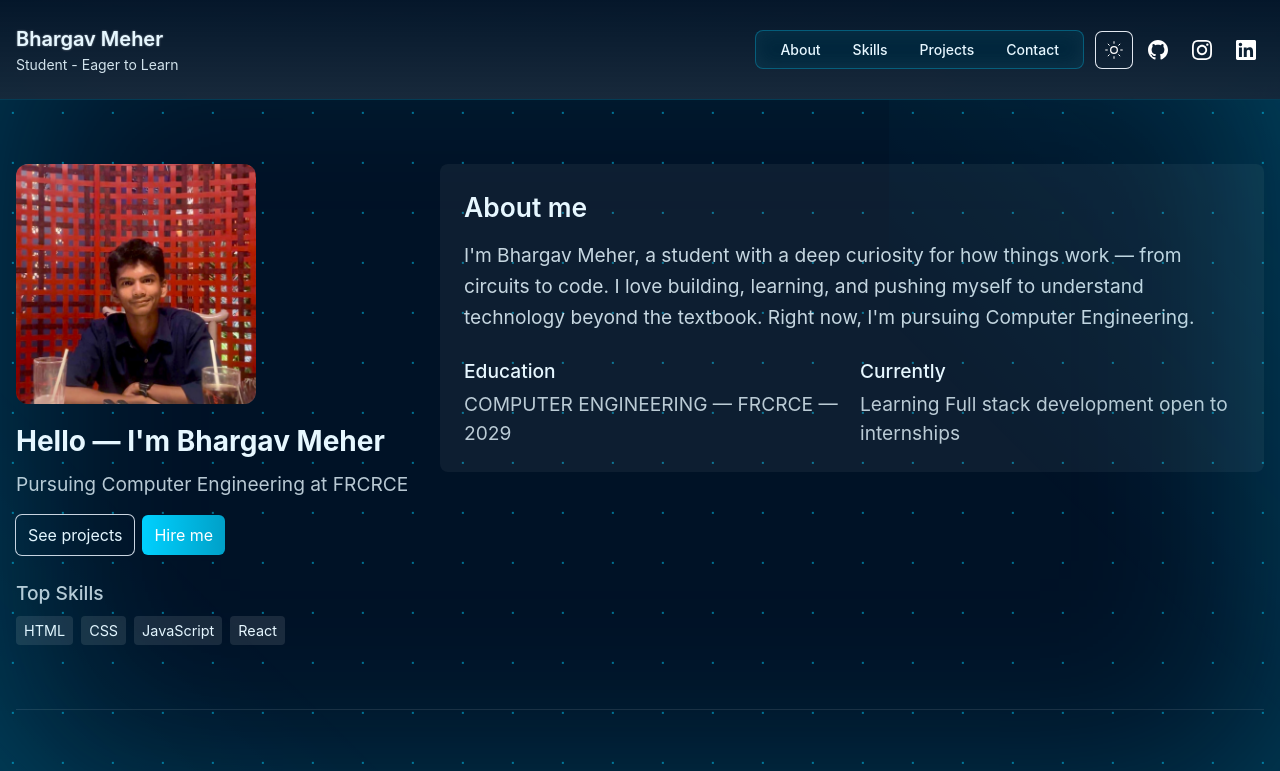
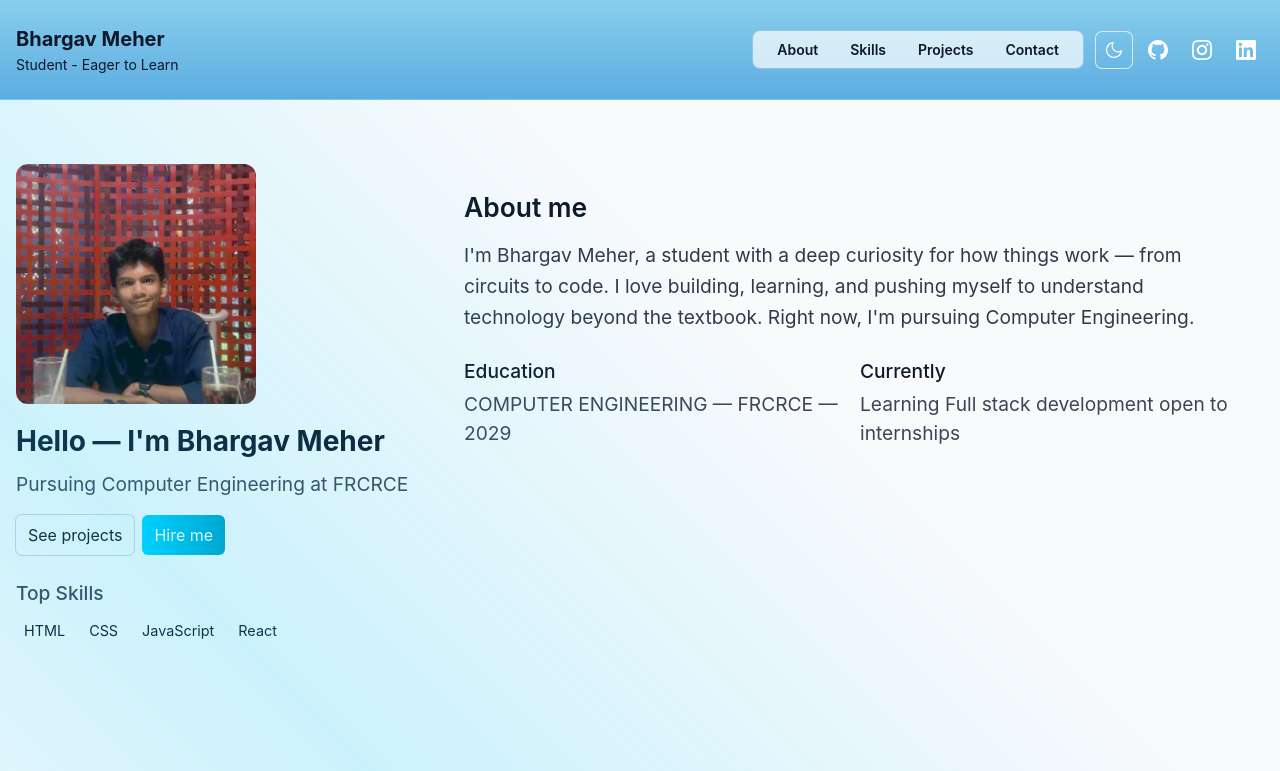
Before and after one commit to bhargav-meher/bhargavmeher, a plain HTML site: page index.html in a window 1280 px wide. Shown: the top 771 px of the page. Drawn offline with nearby package versions, Linux system fonts and the light colour scheme.

Commit message:
Add files via upload

```diff
--- a/index.html
+++ b/index.html
@@ -42,7 +42,6 @@
     .dark-theme{ --bg: #001226; --text: #e6f7ff; }
     .btn-accent{ background: linear-gradient(90deg, rgba(0,209,255,1) 0%, rgba(0,160,200,1) 100%); }
 
-    /* Light mode header */
     header {
       background: linear-gradient(180deg, rgba(255, 255, 255, 0.99) 0%, rgba(248, 250, 252, 0.98) 100%) !important;
       border-bottom: 1px solid rgba(0, 209, 255, 0.2) !important;
@@ -58,7 +57,6 @@
       color: #0f172a !important;
     }
 
-    /* Dark mode header */
     .dark-theme ~ header,
     .dark-theme header {
       background: linear-gradient(180deg, rgba(0, 18, 38, 0.98) 0%, rgba(0, 18, 38, 0.9) 100%) !important;
@@ -75,26 +73,21 @@
     }
 
     @keyframes wavePulse {
-      0% {
+      0%, 100% {
         transform: scale(1);
-        opacity: 0.7;
+        opacity: 0.9;
+      }
+      25% {
+        transform: scale(1.2);
+        opacity: 0.6;
       }
       50% {
-        transform: scale(1.3);
-        opacity: 0.3;
+        transform: scale(1.5);
+        opacity: 0.4;
       }
-      100% {
-        transform: scale(1);
-        opacity: 0.7;
-      }
-    }
-
-    @keyframes rotateBg {
-      0% {
-        background-position: 0 0;
-      }
-      100% {
-        background-position: 40px 40px;
+      75% {
+        transform: scale(1.2);
+        opacity: 0.6;
       }
     }
 
@@ -103,48 +96,19 @@
         background-position: -1000px 0;
         opacity: 0.3;
       }
+      25% {
+        opacity: 0.5;
+      }
       50% {
-        opacity: 0.6;
+        opacity: 0.7;
+      }
+      75% {
+        opacity: 0.5;
       }
       100% {
         background-position: 1000px 0;
         opacity: 0.3;
       }
-    }
-
-    @keyframes floatDots {
-      0%, 100% {
-        transform: translateY(0px);
-        opacity: 0.3;
-      }
-      50% {
-        transform: translateY(-30px);
-        opacity: 0.8;
-      }
-    }
-
-    #app::before {
-      content: '';
-      position: fixed;
-      top: 0;
-      left: 0;
-      width: 100%;
-      height: 100%;
-      background:
-        radial-gradient(circle, rgba(0, 209, 255, 0.5) 1.5px, transparent 1.5px);
-      background-size: 50px 50px;
-      background-repeat: repeat;
-      animation: rotateBg 3s linear infinite;
-      pointer-events: none;
-      z-index: 0;
-      box-shadow: inset 0 0 200px rgba(0, 209, 255, 0.25);
-    }
-
-    /* Light mode dots - more visible */
-    .light-mode #app::before {
-      background:
-        radial-gradient(circle, rgba(0, 150, 200, 0.7) 2px, transparent 2px);
-      box-shadow: inset 0 0 200px rgba(0, 150, 200, 0.3);
     }
 
     #app::after {
@@ -154,9 +118,9 @@
       left: 0;
       width: 100%;
       height: 100%;
-      background: linear-gradient(45deg, transparent 30%, rgba(0, 209, 255, 0.25) 50%, transparent 70%);
+      background: linear-gradient(45deg, transparent 30%, rgba(0, 209, 255, 0.4) 50%, transparent 70%);
       background-size: 200% 200%;
-      animation: shimmer 7s ease-in-out infinite;
+      animation: shimmer 5s ease-in-out infinite;
       pointer-events: none;
       z-index: 0;
     }
@@ -166,14 +130,14 @@
       position: fixed;
       top: 15%;
       left: 10%;
-      width: 200px;
-      height: 200px;
-      background: radial-gradient(circle, rgba(0, 209, 255, 0.5) 0%, rgba(0, 209, 255, 0.2) 50%, transparent 70%);
+      width: 300px;
+      height: 300px;
+      background: radial-gradient(circle, rgba(0, 209, 255, 0.8) 0%, rgba(0, 209, 255, 0.3) 50%, transparent 70%);
       border-radius: 50%;
-      animation: wavePulse 4s ease-in-out infinite;
+      animation: wavePulse 3s ease-in-out infinite;
       pointer-events: none;
       z-index: 0;
-      box-shadow: 0 0 60px rgba(0, 209, 255, 0.3);
+      box-shadow: 0 0 100px rgba(0, 209, 255, 0.6);
     }
 
     body::after {
@@ -181,14 +145,14 @@
       position: fixed;
       bottom: 15%;
       right: 10%;
-      width: 250px;
-      height: 250px;
-      background: radial-gradient(circle, rgba(255, 127, 80, 0.4) 0%, rgba(255, 127, 80, 0.15) 50%, transparent 70%);
+      width: 350px;
+      height: 350px;
+      background: radial-gradient(circle, rgba(255, 127, 80, 0.7) 0%, rgba(255, 127, 80, 0.2) 50%, transparent 70%);
       border-radius: 50%;
-      animation: wavePulse 5s ease-in-out infinite 1s;
+      animation: wavePulse 3.5s ease-in-out infinite 1s;
       pointer-events: none;
       z-index: 0;
-      box-shadow: 0 0 80px rgba(255, 127, 80, 0.2);
+      box-shadow: 0 0 120px rgba(255, 127, 80, 0.5);
     }
 
     #app {
@@ -197,9 +161,9 @@
     }
 
     header {
-      background: linear-gradient(180deg, rgba(0, 18, 38, 0.95) 0%, rgba(0, 18, 38, 0.85) 100%) !important;
+      background: linear-gradient(180deg, #87ceeb 0%, #5dade2 100%) !important;
       backdrop-filter: blur(10px);
-      border-bottom: 1px solid rgba(0, 209, 255, 0.2);
+      border-bottom: 2px solid rgba(0, 209, 255, 0.5);
     }
 
     header.dark-theme {
@@ -256,43 +220,43 @@
     }
 
     section.visible {
-      animation: fadeInUp 0.8s cubic-bezier(0.34, 1.56, 0.64, 1) forwards !important;
+      animation: fadeInUp 0.6s cubic-bezier(0.34, 1.56, 0.64, 1) forwards !important;
     }
 
     section#about .col-span-1.visible {
-      animation: slideInLeft 0.8s cubic-bezier(0.34, 1.56, 0.64, 1) forwards !important;
+      animation: slideInLeft 0.6s cubic-bezier(0.34, 1.56, 0.64, 1) forwards !important;
     }
 
     section#about .col-span-2.visible {
-      animation: slideInRight 0.8s cubic-bezier(0.34, 1.56, 0.64, 1) forwards !important;
+      animation: slideInRight 0.6s cubic-bezier(0.34, 1.56, 0.64, 1) forwards !important;
     }
 
     .skill-tag {
-      animation: fadeInUp 0.6s cubic-bezier(0.34, 1.56, 0.64, 1) backwards;
+      animation: fadeInUp 0.5s cubic-bezier(0.34, 1.56, 0.64, 1) backwards;
     }
 
-    .skill-tag:nth-child(1) { animation-delay: 0.4s; }
-    .skill-tag:nth-child(2) { animation-delay: 0.45s; }
-    .skill-tag:nth-child(3) { animation-delay: 0.5s; }
-    .skill-tag:nth-child(4) { animation-delay: 0.55s; }
-    .skill-tag:nth-child(5) { animation-delay: 0.6s; }
-    .skill-tag:nth-child(6) { animation-delay: 0.65s; }
-    .skill-tag:nth-child(7) { animation-delay: 0.7s; }
+    .skill-tag:nth-child(1) { animation-delay: 0.2s; }
+    .skill-tag:nth-child(2) { animation-delay: 0.25s; }
+    .skill-tag:nth-child(3) { animation-delay: 0.3s; }
+    .skill-tag:nth-child(4) { animation-delay: 0.35s; }
+    .skill-tag:nth-child(5) { animation-delay: 0.4s; }
+    .skill-tag:nth-child(6) { animation-delay: 0.45s; }
+    .skill-tag:nth-child(7) { animation-delay: 0.5s; }
 
     .project-card {
-      animation: fadeInUp 0.7s cubic-bezier(0.34, 1.56, 0.64, 1) backwards;
+      animation: fadeInUp 0.5s cubic-bezier(0.34, 1.56, 0.64, 1) backwards;
     }
 
-    .project-card:nth-child(1) { animation-delay: 0.35s; }
+    .project-card:nth-child(1) { animation-delay: 0.2s; }
 
     h2 {
-      animation: slideInLeft 0.7s cubic-bezier(0.34, 1.56, 0.64, 1) backwards;
+      animation: slideInLeft 0.5s cubic-bezier(0.34, 1.56, 0.64, 1) backwards;
     }
 
-    section#about h2 { animation-delay: 0.15s; }
-    section#skills h2 { animation-delay: 0.25s; }
-    section#projects h2 { animation-delay: 0.35s; }
-    section#contact h2 { animation-delay: 0.45s; }
+    section#about h2 { animation-delay: 0.05s; }
+    section#skills h2 { animation-delay: 0.1s; }
+    section#projects h2 { animation-delay: 0.15s; }
+    section#contact h2 { animation-delay: 0.2s; }
   </style>
 </head>
 
@@ -322,21 +286,21 @@
     });
   </script>
 
-      <div id="app" class="min-h-screen light-mode" style="background-color:var(--bg); color:var(--text); transition:background-color .25s, color .25s;">
-  <header style="width: 100vw; position: fixed; top: 0; left: 0; z-index: 50; background: linear-gradient(180deg, rgba(255, 255, 255, 0.99) 0%, rgba(248, 250, 252, 0.98) 100%); border-bottom: 2px solid rgba(0, 209, 255, 0.3); padding: 1.5rem 1rem; display: flex; align-items: center; justify-content: space-between;" id="header">
+  <div id="app" class="min-h-screen light-mode" style="background-color:var(--bg); color:var(--text); transition:background-color .25s, color .25s;">
+    <header style="width: 100vw; position: fixed; top: 0; left: 0; z-index: 50; background: linear-gradient(180deg, #87ceeb 0%, #5dade2 100%); border-bottom: 2px solid rgba(0, 209, 255, 0.5); padding: 1.5rem 1rem; display: flex; align-items: center; justify-content: space-between;" id="header">
       <div style="display: flex; align-items: center; gap: 1rem;">
         <div>
-          <h1 style="font-size: 1.25rem; font-weight: 600; margin: 0; color: #fff; text-shadow: 0 0 2px rgba(255,255,255,0.5);">Bhargav Meher</h1>
-          <p style="font-size: 0.875rem; opacity: 0.9; margin: 0; color: #fff;">Student - Eager to Learn</p>
+          <h1 style="font-size: 1.25rem; font-weight: 700; margin: 0; color: #001a33;">Bhargav Meher</h1>
+          <p style="font-size: 0.875rem; margin: 0; color: #003d66;">Student - Eager to Learn</p>
         </div>
       </div>
 
       <div style="display: flex; align-items: center; gap: 0.75rem;">
-        <nav style="display: flex; align-items: center; gap: 0.5rem; background: rgba(255, 255, 255, 0.4); border-radius: 0.5rem; padding: 0.25rem 0.75rem; backdrop-filter: blur(10px); border: 1px solid rgba(0, 209, 255, 0.2);">
-          <a href="#about" class="nav-link" style="padding: 0.25rem 0.75rem; border-radius: 0.25rem; font-size: 0.875rem; text-decoration: none; color: #fff; font-weight: 500;">About</a>
-          <a href="#skills" class="nav-link" style="padding: 0.25rem 0.75rem; border-radius: 0.25rem; font-size: 0.875rem; text-decoration: none; color: #fff; font-weight: 500;">Skills</a>
-          <a href="#projects" class="nav-link" style="padding: 0.25rem 0.75rem; border-radius: 0.25rem; font-size: 0.875rem; text-decoration: none; color: #fff; font-weight: 500;">Projects</a>
-          <a href="#contact" class="nav-link" style="padding: 0.25rem 0.75rem; border-radius: 0.25rem; font-size: 0.875rem; text-decoration: none; color: #fff; font-weight: 500;">Contact</a>
+        <nav style="display: flex; align-items: center; gap: 0.5rem; background: rgba(255, 255, 255, 0.7); border-radius: 0.5rem; padding: 0.25rem 0.75rem; border: 1px solid rgba(0, 100, 200, 0.3);">
+          <a href="#about" class="nav-link" style="padding: 0.25rem 0.75rem; border-radius: 0.25rem; font-size: 0.875rem; text-decoration: none; color: #001a33; font-weight: 600;">About</a>
+          <a href="#skills" class="nav-link" style="padding: 0.25rem 0.75rem; border-radius: 0.25rem; font-size: 0.875rem; text-decoration: none; color: #001a33; font-weight: 600;">Skills</a>
+          <a href="#projects" class="nav-link" style="padding: 0.25rem 0.75rem; border-radius: 0.25rem; font-size: 0.875rem; text-decoration: none; color: #001a33; font-weight: 600;">Projects</a>
+          <a href="#contact" class="nav-link" style="padding: 0.25rem 0.75rem; border-radius: 0.25rem; font-size: 0.875rem; text-decoration: none; color: #001a33; font-weight: 600;">Contact</a>
         </nav>
 
         <div style="display: flex; align-items: center; gap: 0.5rem;">
@@ -527,7 +491,7 @@
 
     const savedTheme = localStorage.getItem('theme');
     const prefersDark = window.matchMedia('(prefers-color-scheme: dark)').matches;
-    applyTheme(savedTheme || (prefersDark ? 'dark' : 'dark'));
+    applyTheme(savedTheme || (prefersDark ? 'dark' : 'light'));
 
     themeToggle.addEventListener('click', () => {
       const currentTheme = app.classList.contains('dark-theme') ? 'dark' : 'light';
@@ -542,31 +506,11 @@
         app.classList.remove('light-mode');
         iconSun.classList.remove('hidden');
         iconMoon.classList.add('hidden');
-
-        // Update header for dark mode
-        const header = document.getElementById('header');
-        header.style.background = 'linear-gradient(180deg, rgba(0, 18, 38, 0.98) 0%, rgba(0, 18, 38, 0.9) 100%)';
-        header.style.borderBottom = '2px solid rgba(0, 209, 255, 0.3)';
-        header.querySelectorAll('h1, p, .nav-link').forEach(el => {
-          el.style.color = '#e6f7ff';
-        });
-        header.querySelector('nav').style.background = 'rgba(0, 209, 255, 0.1)';
-        header.querySelector('nav').style.borderColor = 'rgba(0, 209, 255, 0.3)';
       } else {
         app.classList.remove('dark-theme');
         app.classList.add('light-mode');
         iconSun.classList.add('hidden');
         iconMoon.classList.remove('hidden');
-
-        // Update header for light mode - WHITE TEXT
-        const header = document.getElementById('header');
-        header.style.background = 'linear-gradient(180deg, rgba(255, 255, 255, 0.99) 0%, rgba(248, 250, 252, 0.98) 100%)';
-        header.style.borderBottom = '2px solid rgba(0, 209, 255, 0.3)';
-        header.querySelectorAll('h1, p, .nav-link').forEach(el => {
-          el.style.color = '#fff';
-        });
-        header.querySelector('nav').style.background = 'rgba(255, 255, 255, 0.4)';
-        header.querySelector('nav').style.borderColor = 'rgba(0, 209, 255, 0.2)';
       }
     }
 
@@ -600,38 +544,30 @@
     const observer = new IntersectionObserver((entries) => {
       entries.forEach(entry => {
         if (entry.isIntersecting) {
-          // Remove class first to reset animation
           entry.target.classList.remove('visible');
-
-          // Trigger reflow to restart animation
           void entry.target.offsetWidth;
-
-          // Add class back to trigger animation
           entry.target.classList.add('visible');
 
-          // Animate skill tags when section becomes visible
           if (entry.target.id === 'skills') {
             const skillTags = entry.target.querySelectorAll('.skill-tag');
             skillTags.forEach((tag, index) => {
               tag.style.animation = 'none';
-              void tag.offsetWidth; // Trigger reflow
+              void tag.offsetWidth;
               tag.style.animation = `fadeInUp 0.6s cubic-bezier(0.34, 1.56, 0.64, 1) forwards`;
               tag.style.animationDelay = `${0.1 + index * 0.05}s`;
             });
           }
 
-          // Animate project cards when section becomes visible
           if (entry.target.id === 'projects') {
             const projectCards = entry.target.querySelectorAll('.project-card');
             projectCards.forEach((card, index) => {
               card.style.animation = 'none';
-              void card.offsetWidth; // Trigger reflow
+              void card.offsetWidth;
               card.style.animation = `fadeInUp 0.7s cubic-bezier(0.34, 1.56, 0.64, 1) forwards`;
               card.style.animationDelay = `${0.1 + index * 0.1}s`;
             });
           }
 
-          // Animate about columns
           if (entry.target.id === 'about') {
             const leftCol = entry.target.querySelector('.col-span-1');
             const rightCol = entry.target.querySelector('.col-span-2');
@@ -647,7 +583,6 @@
             }
           }
         } else {
-          // Remove visible class when scrolled out of view
           entry.target.classList.remove('visible');
 
           if (entry.target.id === 'about') {
```
